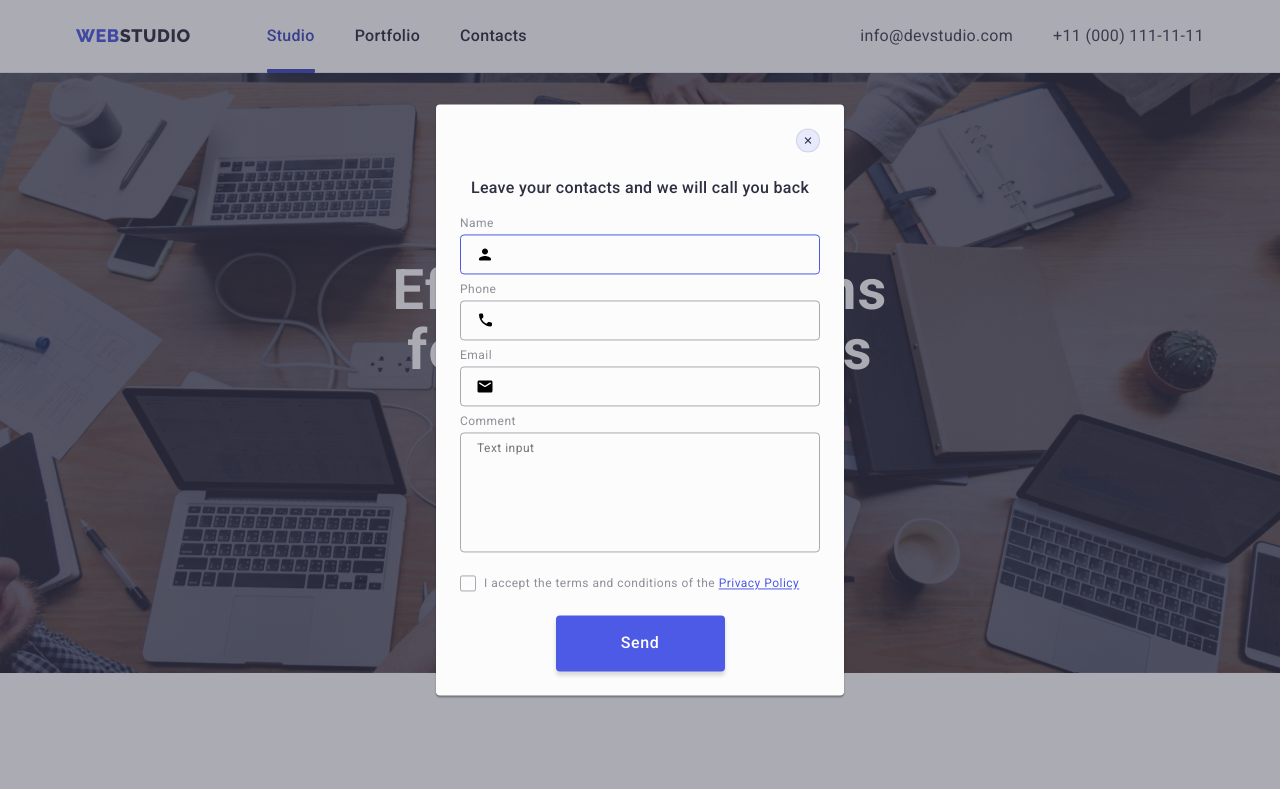
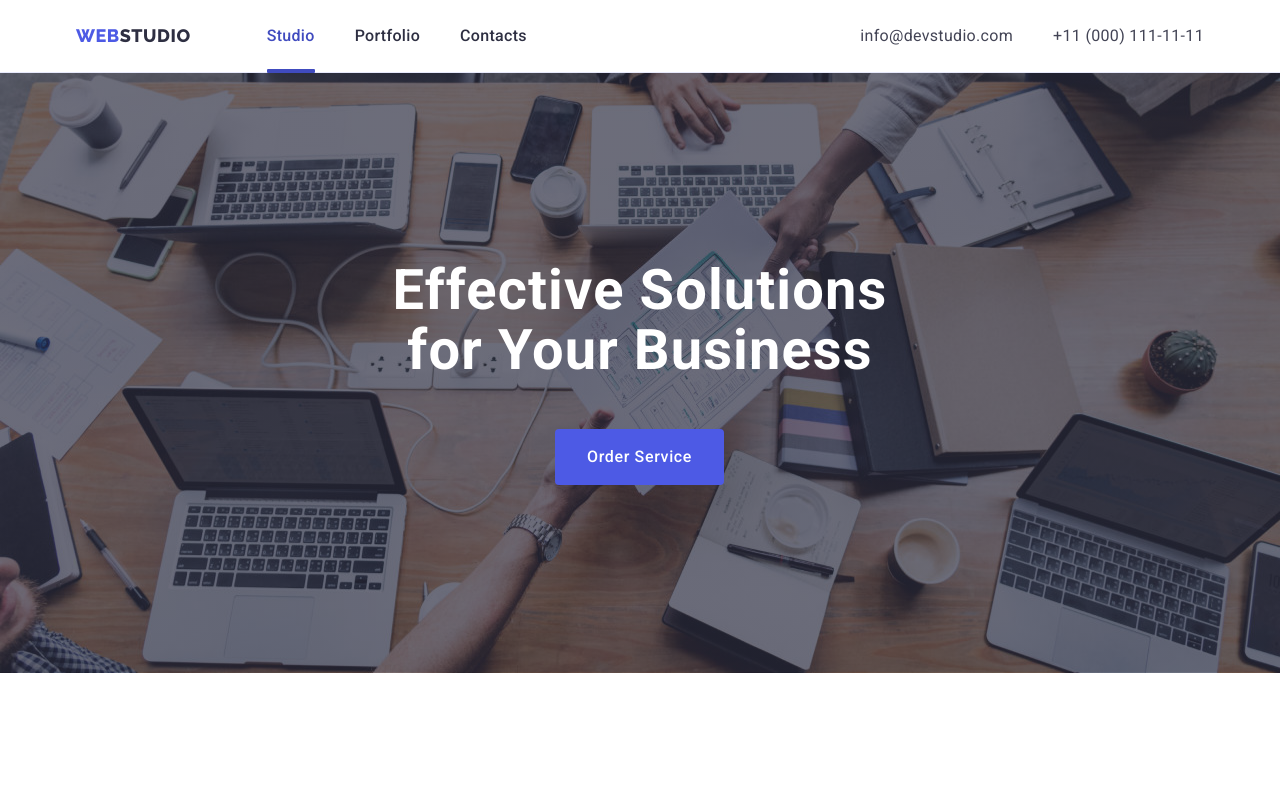
Before and after one commit to SWizzard779/goit-markup-hw-05, a plain HTML site: page index.html in a window 1280 px wide. Shown: the top 789 px of the page. Drawn offline with nearby package versions, Linux system fonts and the light colour scheme.

Commit message:
Update styles.css

```diff
--- a/css/styles.css
+++ b/css/styles.css
@@ -562,11 +562,11 @@ main {
     background-color: rgba(46, 47, 66, 0.40);
     opacity: 0; /*1*/
     visibility: hidden; /*visible*/
-    pointer-events: none;*/
+    pointer-events: none;
     transition: opacity 250ms cubic-bezier(0.4, 0, 0.2, 1), visibility 250ms cubic-bezier(0.4, 0, 0.2, 1);
 }
 
-.backdrop.is-open {
+.backdrop .is-open {
  opacity: 1;
  visibility: visible;
  pointer-events: auto;
```
